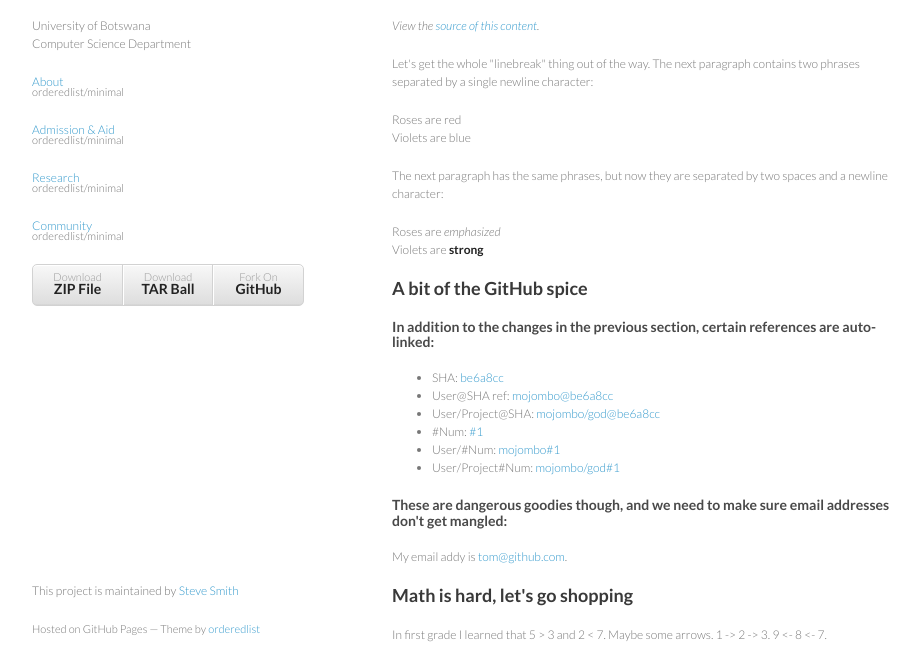
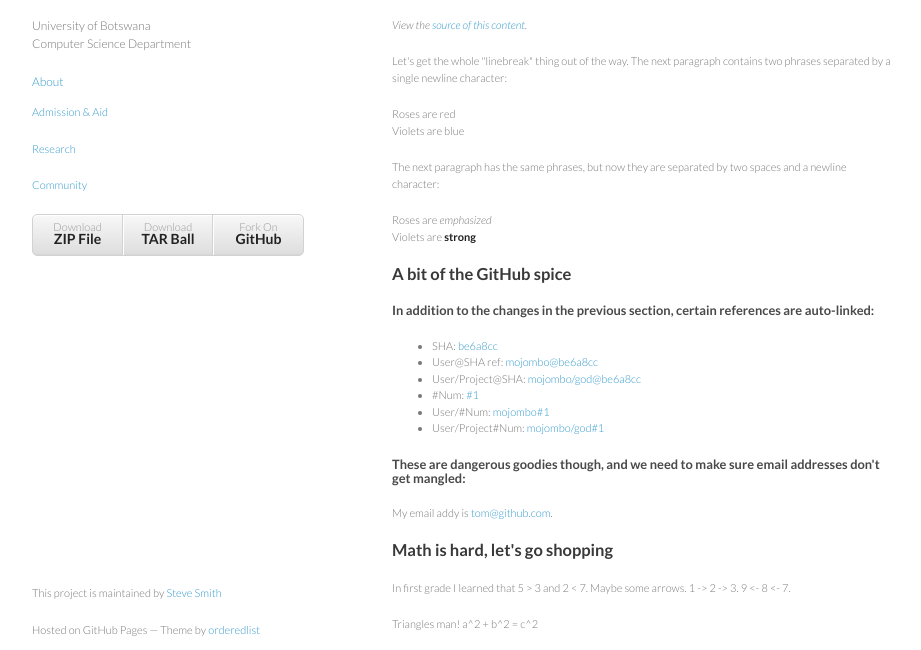
Before and after one commit to danieldube1/danieldube1.github, a plain HTML site: page index.html in a window 1280 px wide. Shown: the part 92-742 px from the top of the page, without its empty margins (178-1099 px from the left). Drawn offline with Linux system fonts and the light colour scheme.

Commit message:
Update index.html

```diff
--- a/index.html
+++ b/index.html
@@ -17,10 +17,10 @@
       <header>
         <h1>UBCS</h1>
         <p>University of Botswana </br>Computer Science Department</p>
-        <p class="view"><a href="https://www.google.com">About<small>orderedlist/minimal</small></a></p>
-        <p class="view"><a href="https://www.youtube.com">Admission & Aid<small>orderedlist/minimal</small></a></p>
-        <p class="view"><a href="https://www.gmail.com">Research<small>orderedlist/minimal</small></a></p>
-        <p class="view"><a href="https://www.plus.google.com">Community<small>orderedlist/minimal</small></a></p>
+        <p class="view"><a href="https://www.google.com">About<small></a></p>
+        <p class="view"><a href="https://www.youtube.com">Admission & Aid</a></p>
+        <p class="view"><a href="https://www.gmail.com">Research</a></p>
+        <p class="view"><a href="https://www.plus.google.com">Community</a></p>
 
         <ul>
           <li><a href="https://github.com/orderedlist/minimal/zipball/master">Download <strong>ZIP File</strong></a></li>
```
